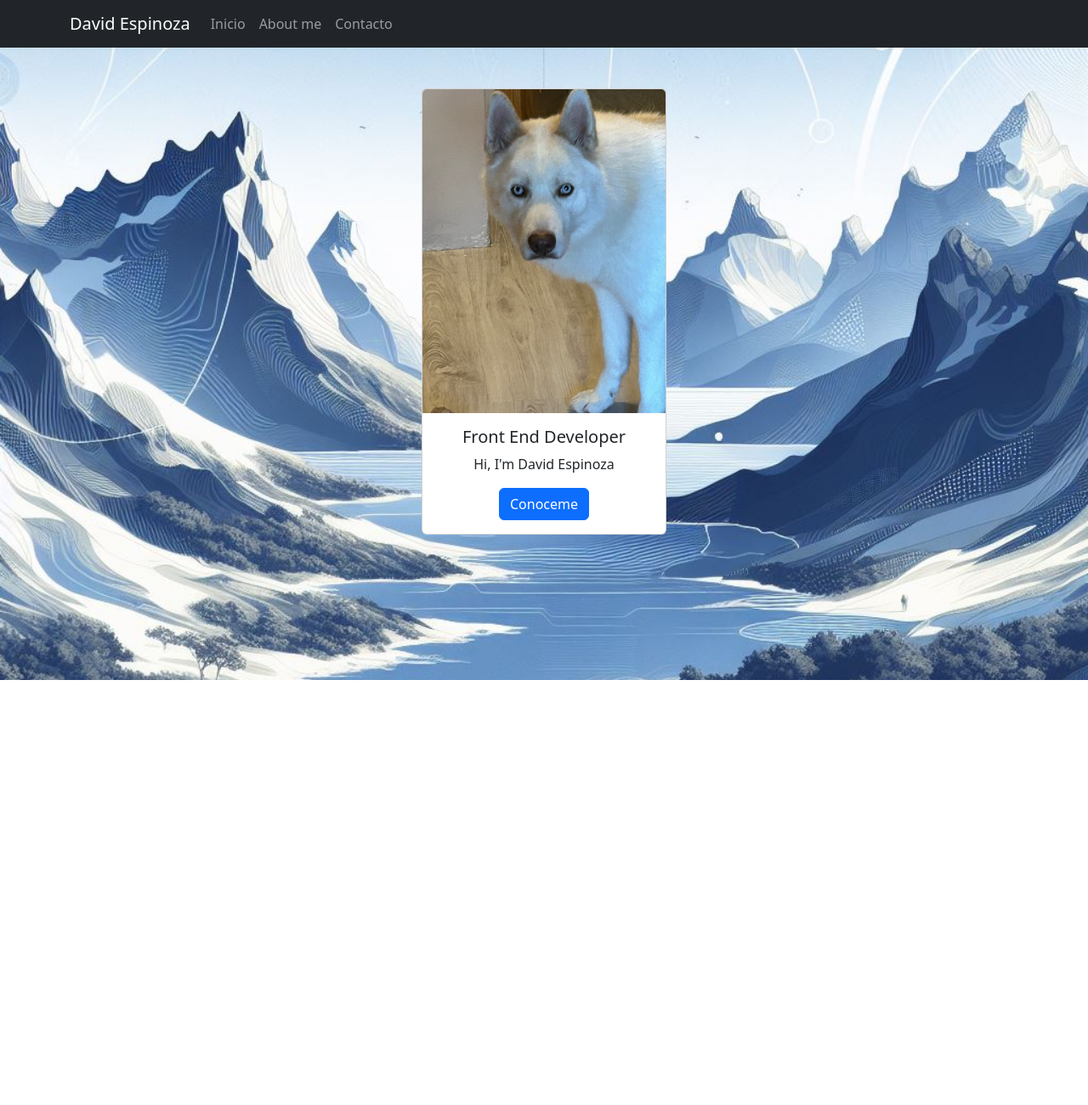
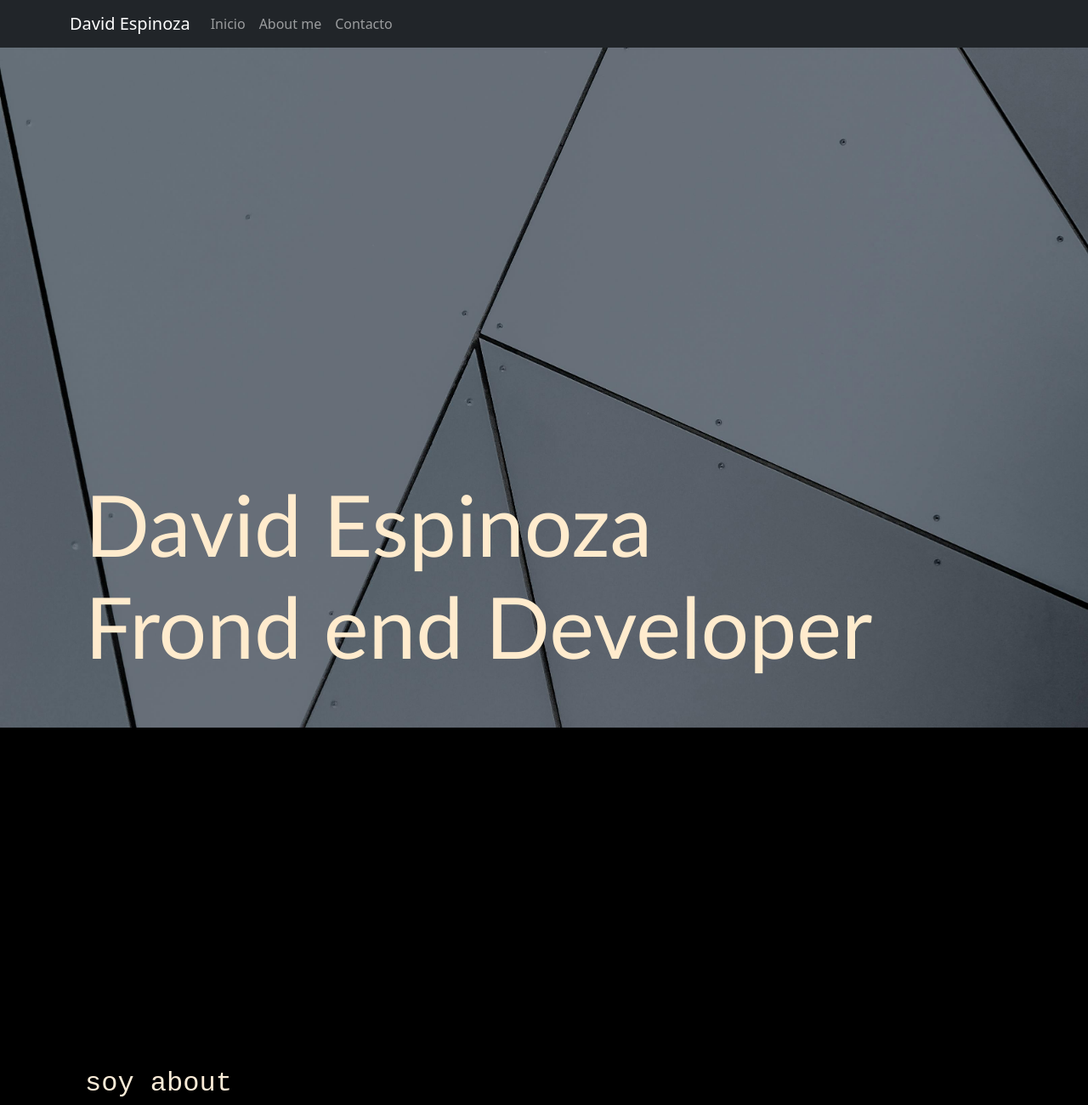
Before and after one commit to Davideq0805/portafolio, a website: page index.html in a window 1280 px wide. Shown: the whole page at 85% size. Before the commit the page ends 800 px from the top, so only its background shows below. Drawn offline with nearby package versions, Linux system fonts and the light colour scheme.

Commit message:
primer cambio

```diff
--- a/assets/css/style.css
+++ b/assets/css/style.css
@@ -1,5 +1,36 @@
-.bg {
-    background-image: url(/assets/img/_3895fbb5-7468-4ef4-9e10-84eb1e54eaee.jpg);
+.inicio {
+    background-image: url(/assets/img/pexels-scott-webb-593158.jpg);
     background-position: center;
     background-size: cover;
+    background-repeat: no-repeat;
+    background-attachment: fixed;
+    height: 100vh;
+    margin-top: 0px;
 }
+
+.titulo {
+    color: blanchedalmond;
+    text-align: left;
+    padding-top: 500px;
+    padding-left: 100px;
+    font-family: 'Gill Sans', 'Gill Sans MT', Calibri, 'Trebuchet MS', sans-serif;
+    font-size: 100px;
+}
+
+.inicio {
+    margin-bottom: 0;
+}
+
+.about {
+    background-color: black;
+    height: 100vh;
+    margin-top: 0px;
+}
+
+.parrafo {
+    color: antiquewhite;
+    text-align: left;
+    padding-top: 400px;
+    padding-left: 100px;
+    font-family: 'Courier New', Courier, monospace;
+}
--- a/index.html
+++ b/index.html
@@ -7,42 +7,41 @@
     <link rel="stylesheet" href="assets/css/style.css">
     <title>David Espinoza</title>
 </head>
-<body class="bg">
+<body>
 
     <!-- Barra de navegación -->
     <nav class="navbar navbar-expand-lg navbar-dark bg-dark">
         <div class="container">
-            <a class="navbar-brand" href="#">David Espinoza</a>
+            <a class="navbar-brand" href="#inicio">David Espinoza</a>
             <button class="navbar-toggler" type="button" data-bs-toggle="collapse" data-bs-target="#navbarNav" aria-controls="navbarNav" aria-expanded="false" aria-label="Toggle navigation">
                 <span class="navbar-toggler-icon"></span>
             </button>
             <div class="collapse navbar-collapse" id="navbarNav">
                 <ul class="navbar-nav ml-auto">
                     <li class="nav-item">
-                        <a class="nav-link" href="#">Inicio</a>
+                        <a class="nav-link" href="#inicio">Inicio</a>
                     </li>
                     <li class="nav-item">
-                        <a class="nav-link" href="#">About me</a>
+                        <a class="nav-link" href="#about">About me</a>
                     </li>
                     <li class="nav-item">
-                        <a class="nav-link" href="contact.html">Contacto</a>
+                        <a class="nav-link" href="#">Contacto</a>
                     </li>
                 </ul>
             </div>
         </div>
     </nav>
+    <!-- Contenido inicio -->
+    <div id="inicio" class="inicio">
+        <h1 class="titulo">David Espinoza <br> Frond end Developer </h1>
+    </div>
 
-    <!-- Carta de presentacion -->
-
-    <div class="card mx-auto my-5" style="width: 18rem;">
-        <img src="assets/img/ECA58CA2-C9D9-4968-BD02-E862F9290BC2_1_105_c.jpeg" class="card-img-top" alt="...">
-        <div class="card-body text-center">
-          <h5 class="card-title">Front End Developer</h5>
-          <p class="card-text">Hi, I'm David Espinoza</p>
-          <a href="#" class="btn btn-primary">Conoceme</a>
-        </div>
+    <!-- Contenido about me -->
+    <div id="about" class="about">
+        <h2 class="parrafo">soy about</h2>
     </div>
     <!-- Contenido de tu página -->
+
 
     <script src="https://cdn.jsdelivr.net/npm/bootstrap@5.3.0/dist/js/bootstrap.bundle.min.js"></script>
 </body>
```
Also changed, not shown: contact.html (deleted, +0 -11 lines), about.html (deleted), assets/img/circles-8531733_1920.png (added), assets/img/pexels-lukas-1420709.jpg (added), assets/img/pexels-scott-webb-593158.jpg (added).
